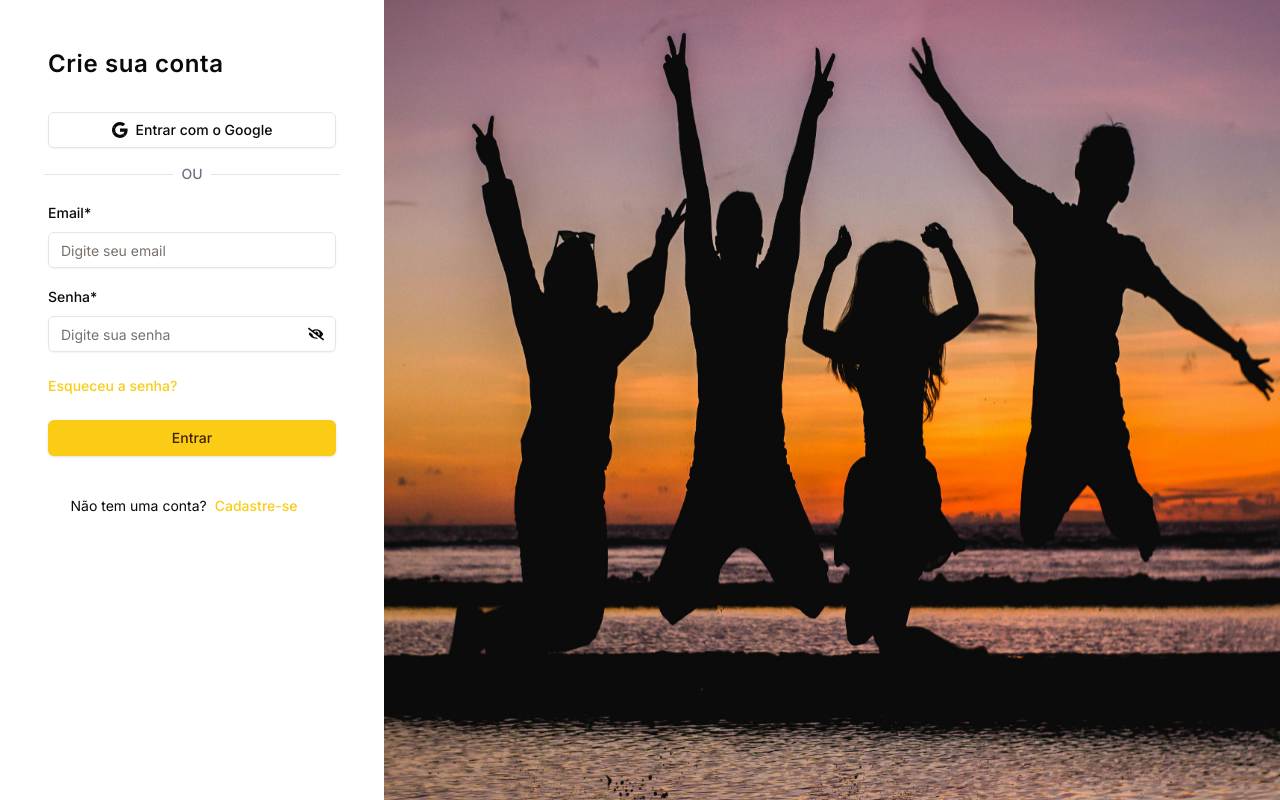
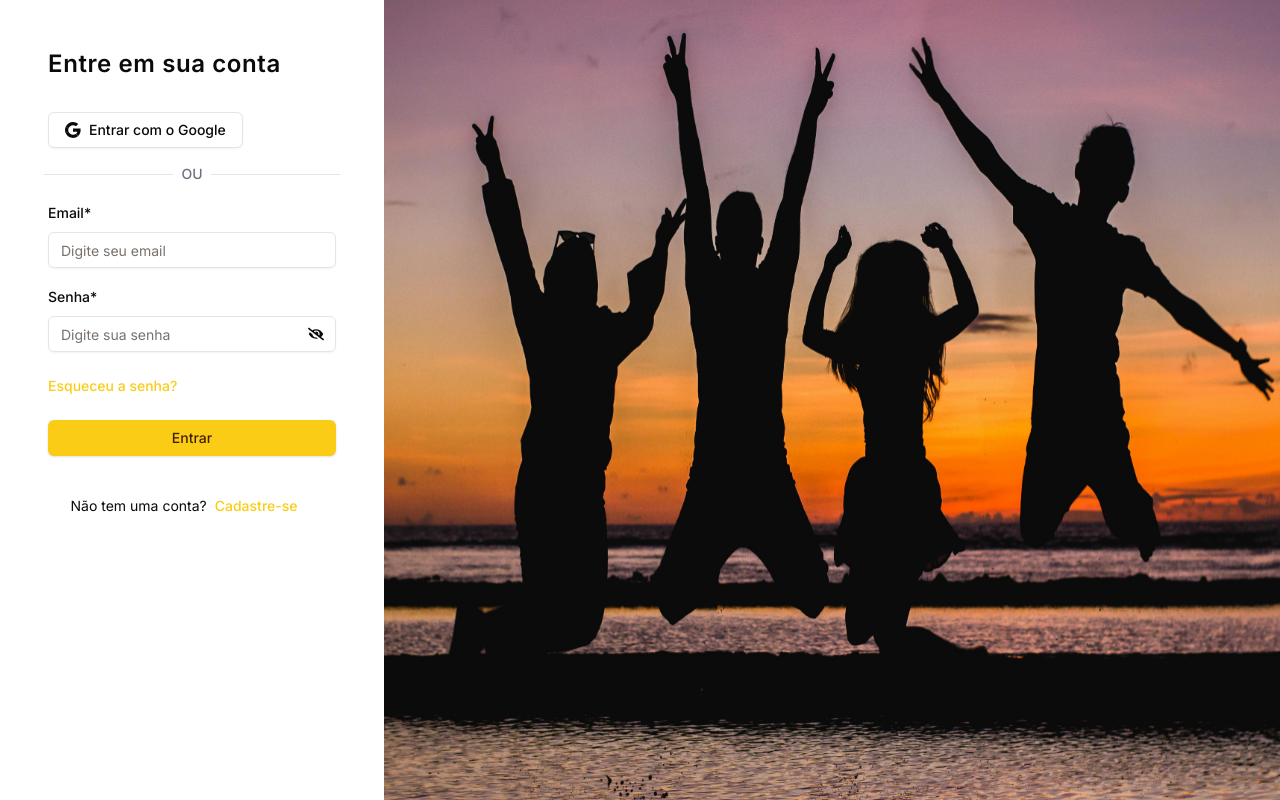
Before and after one commit to NicolasJardin/next-auth-template, a Next.js app: page /auth/login in a window 1280 px wide. Built offline with nearby package versions, Linux system fonts and the light colour scheme.

Commit message:
feat(login): Aplicar boas práticas de acessibilidade no html

```diff
--- a/src/app/auth/layout.tsx
+++ b/src/app/auth/layout.tsx
@@ -7,10 +7,10 @@ export default function Layout({
 }>) {
   return (
     <div className="grid grid-cols-1 lg:grid-cols-[35%_65%] xl:grid-cols-[30%_70%] h-screen w-screen">
-      <div className="p-12 flex justify-center">{children}</div>
-      <div className="relative hidden lg:block">
-        <Image src="/images/auth-background.jpg" alt="" fill />
-      </div>
+      <main className="p-12 flex justify-center">{children}</main>
+      <aside className="relative hidden lg:block">
+        <Image src="/images/auth-background.jpg" alt="" fill role="presentation" />
+      </aside>
     </div>
   )
 }
--- a/src/app/auth/login/page.tsx
+++ b/src/app/auth/login/page.tsx
@@ -5,23 +5,28 @@ import { GrGoogle } from 'react-icons/gr'
 
 export default function Login() {
   return (
-    <div className="flex flex-col max-w-screen-sm">
-      <h1 className="text-2xl font-semibold tracking-wide">Crie sua conta</h1>
+    <section className="flex flex-col max-w-screen-sm">
+      <h1 className="text-2xl font-semibold tracking-wide">Entre em sua conta</h1>
 
-      <Button variant="outline" type="button" className="mt-8">
-        <GrGoogle className="mr-2 h-4 w-4" />
-        Entrar com o Google
-      </Button>
+      <article>
+        <Button variant="outline" type="button" className="mt-8">
+          <GrGoogle className="mr-2 h-4 w-4" />
+          Entrar com o Google
+        </Button>
+      </article>
 
-      <div className="flex gap-2 items-center justify-center mt-4">
+      <div
+        className="flex gap-2 items-center justify-center mt-4"
+        aria-label="Separador entre métodos de login"
+      >
         <Separator className="w-[45%]" />
         <p className="font-medium text-gray-500 text-sm">OU</p>
         <Separator className="w-[45%]" />
       </div>
 
-      <div className="mt-4">
+      <article className="mt-4">
         <LoginForm />
-      </div>
-    </div>
+      </article>
+    </section>
   )
 }
--- a/src/components/auth/login-form/login-form.tsx
+++ b/src/components/auth/login-form/login-form.tsx
@@ -12,7 +12,6 @@ import {
 } from '@/components/ui/form'
 import { Input } from '@/components/ui/input'
 import { PasswordInput } from '@/components/ui/password-input'
-import { Separator } from '@/components/ui/separator'
 import { useToast } from '@/hooks/use-toast'
 import { loginSchema } from '@/schemas/auth'
 import { login, State } from '@/server-actions/auth/login'
@@ -23,8 +22,6 @@ import { useRouter } from 'next/navigation'
 import { useEffect } from 'react'
 import { useFormState } from 'react-dom'
 import { FieldPath, useForm } from 'react-hook-form'
-import { FaFacebookF } from 'react-icons/fa'
-import { GrGoogle } from 'react-icons/gr'
 
 export function LoginForm() {
   const [state, formAction] = useFormState<State, FormData>(login, null)
@@ -77,6 +74,8 @@ export function LoginForm() {
   return (
     <Form {...form}>
       <form action={formAction} noValidate className="flex flex-col gap-4">
+        <fieldset className="flex flex-col gap-4">
+          <legend className="sr-only">Informações de login</legend>
           <FormField
             control={form.control}
             name="email"
@@ -104,11 +103,11 @@ export function LoginForm() {
               </FormItem>
             )}
           />
+        </fieldset>
 
-        <Button variant="link" className="w-fit pl-0" type="button">
-          Esqueceu a senha?
+        <Button variant="link" className="pl-0 w-fit" asChild>
+          <Link href="/auth/register">Esqueceu a senha?</Link>
         </Button>
-
         <SubmitButton>Entrar</SubmitButton>
 
         <div className="mt-4 flex gap-2 items-center justify-center">
```
Lines whose indentation alone changed are shown as unchanged.
